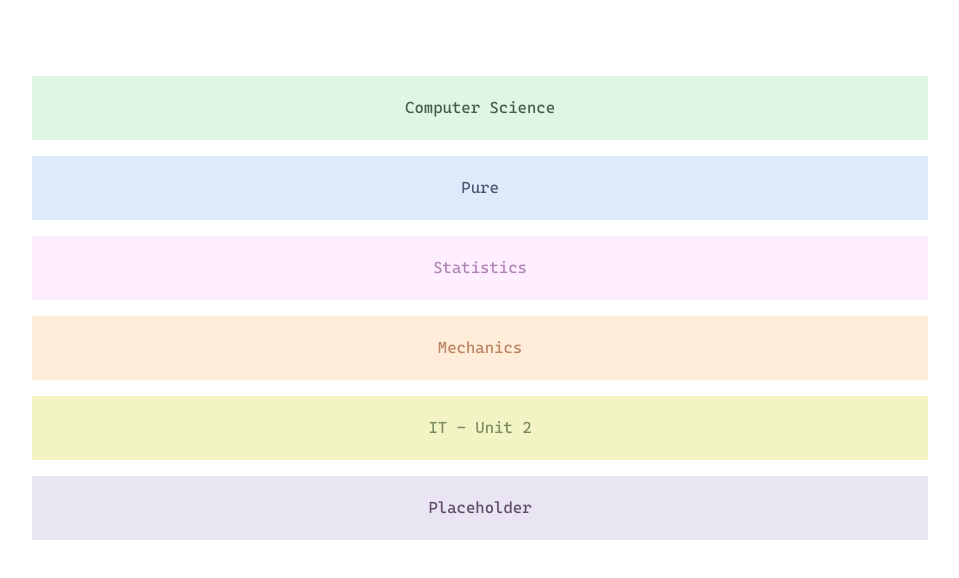
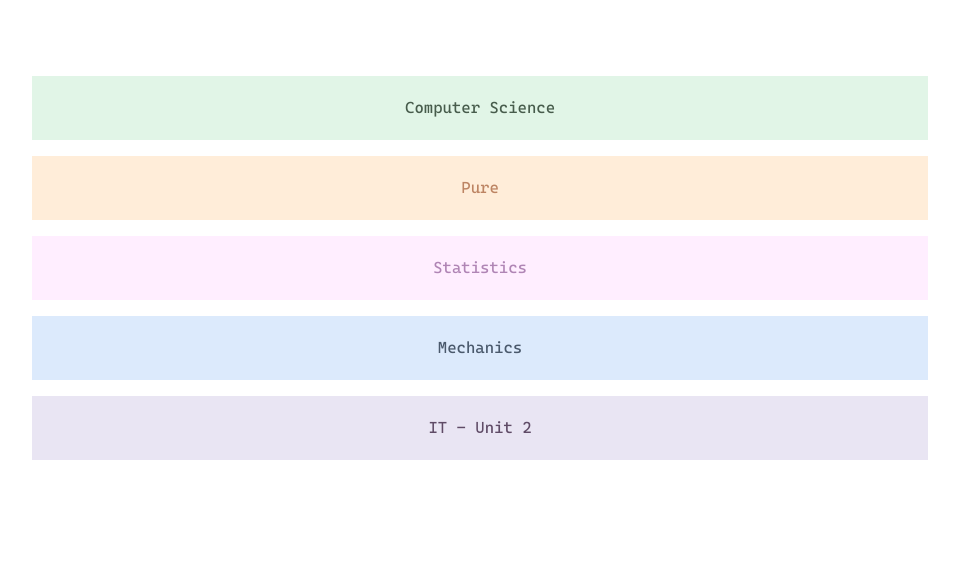
Before and after one commit to nocdn/random-revision, a website: page index.html in a window 1280 px wide. Shown: the part 164-742 px from the top of the page, without its empty margins (160-1119 px from the left). Drawn offline with Linux system fonts and the light colour scheme.

Commit message:
removed placeholder, change colors order

```diff
--- a/assets/css/index.scss
+++ b/assets/css/index.scss
@@ -59,8 +59,8 @@ heading {
   }
 
   a:nth-child(2) {
-    background: #dceafc;
-    color: #4a596c;
+    background: #ffedd9;
+    color: #bd8463;
   }
 
   a:nth-child(3) {
@@ -69,17 +69,17 @@ heading {
   }
 
   a:nth-child(4) {
-    background: #ffedd9;
-    color: #bd8463;
+    background: #dceafc;
+    color: #4a596c;
   }
 
   a:nth-child(5) {
+    background: #e9e5f3;
+    color: #5f4b66;
+  }
+
+  a:nth-child(6) {
     background: #f2f4c3;
     color: #798b5f;
   }
-
-  a:nth-child(6) {
-    background: #e9e5f3;
-    color: #5f4b66;
-  }
 }
--- a/index.html
+++ b/index.html
@@ -25,7 +25,7 @@
       <a href="./subjects/mathematics-statistics.html">Statistics</a>
       <a href="./subjects/mathematics-mechanics.html"> Mechanics</a>
       <a href="./subjects/it.html">IT - Unit 2</a>
-      <a href="./subjects/placeholder.html">Placeholder</a>
+      <!-- <a href="./subjects/placeholder.html">Placeholder</a> -->
     </div>
     <script src="assets/javascript/index.js"></script>
   </body>
```
Also changed, not shown: assets/css/index.css.
